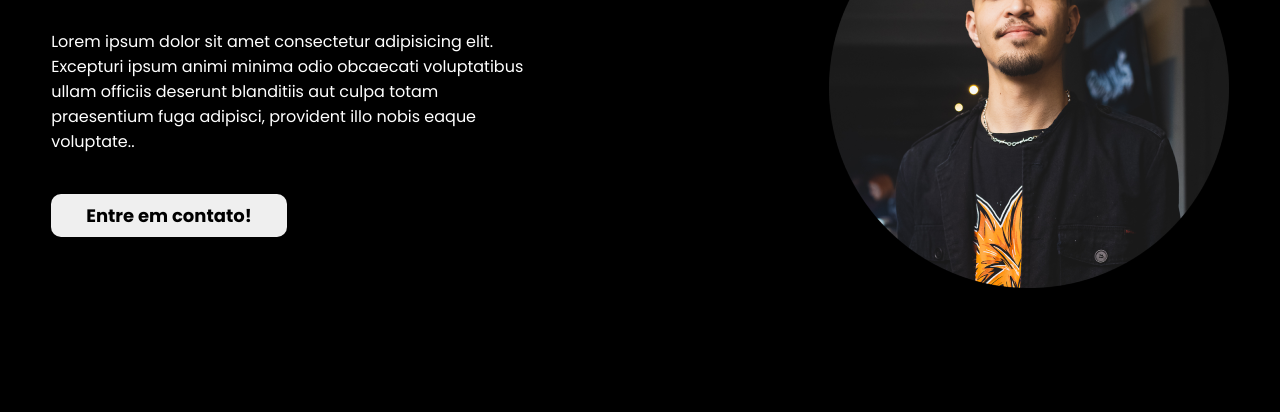
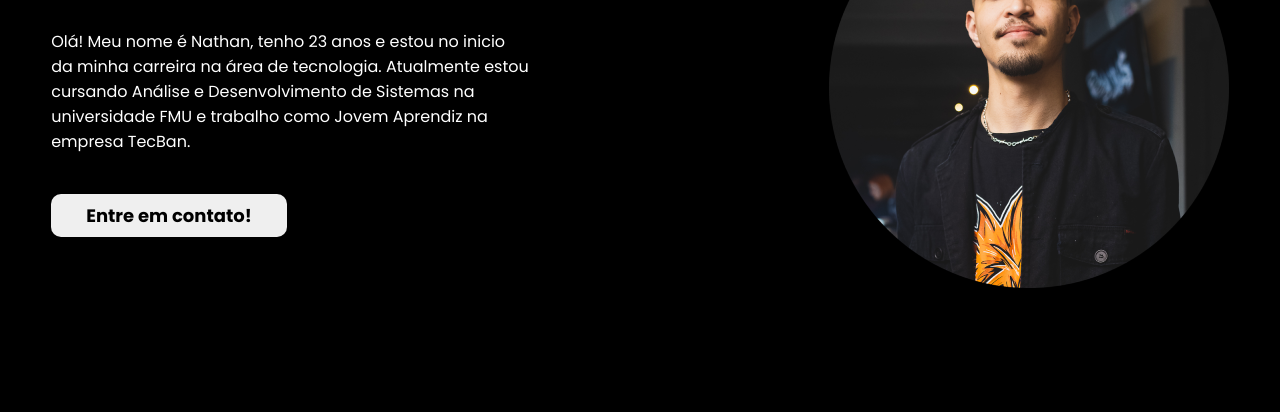
Before and after one commit to nathanrzz/portifolio-v1, a plain HTML site: page index.html in a window 1280 px wide. Shown: the part 379-791 px from the top of the page. Drawn offline with Linux system fonts and the light colour scheme.

Commit message:
portifolio-v2

```diff
--- a/index.html
+++ b/index.html
@@ -48,7 +48,7 @@
                 <div class="flex">
                     <div class="textoTopoSite">
                         <h1><span>N</span>athan <span>R</span>ezende</h1>
-                        <p>Lorem ipsum dolor sit amet consectetur adipisicing elit. Excepturi ipsum animi minima odio obcaecati voluptatibus ullam officiis deserunt blanditiis aut culpa totam praesentium fuga adipisci, provident illo nobis eaque voluptate..</p>
+                        <p>Olá! Meu nome é Nathan, tenho 23 anos e estou no inicio da minha carreira na área de tecnologia. Atualmente estou cursando Análise e Desenvolvimento de Sistemas na universidade FMU e trabalho como Jovem Aprendiz na empresa TecBan.</p>
 
                         <div class="contato">
                             <a href="#">
```
